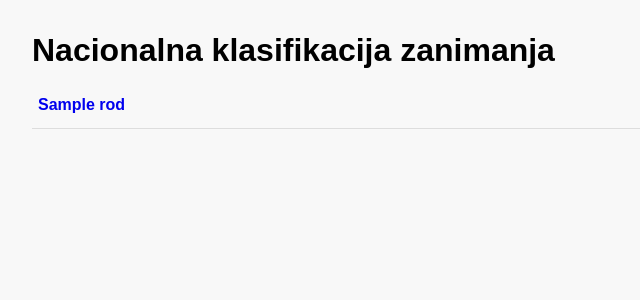
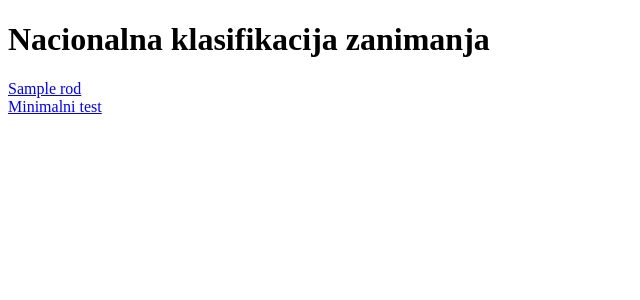
Before and after one commit to gluncic/NKZ10, a Python web app: template templates/index.html in a window 1280 px wide. Shown: the top 300 px of the page, without its empty margins (0-640 px from the left). Run offline with Jinja, Linux system fonts and the light colour scheme; the template is opened without the code that fills it: most values are stand-ins (such as "Sample title", 1, 10 or a date in 2020); some libraries are stand-ins or nearby versions.

Commit message:
Update index.html

```diff
--- a/templates/index.html
+++ b/templates/index.html
@@ -3,6 +3,8 @@
 <head>
     <meta charset="UTF-8">
     <title>NKZ – Zanimanja</title>
+    <!-- Dodajemo meta tag za CSP kako bismo dozvolili inline skripte i skripte s unpkg.com -->
+    <meta http-equiv="Content-Security-Policy" content="default-src 'self' https://unpkg.com; script-src 'self' 'unsafe-inline' https://unpkg.com;">
     <style>
         body { font-family: sans-serif; margin: 2em; background: #f8f8f8; }
         .blok { margin-bottom: 12px; padding-bottom: 8px; border-bottom: 1px solid #ddd; }
@@ -15,7 +17,7 @@
     <h1>Nacionalna klasifikacija zanimanja</h1>
     {% for item in rods %}
         <div class="blok" id="rod-{{ item.encoded }}">
-            <a href="javascript:void(0)"
+            <a href="#" onclick="console.log('Clicked rod: {{ item.rod }}');"
                hx-get="/skupine/{{ item.encoded }}"
                hx-target="#rod-{{ item.encoded }}"
                hx-swap="outerHTML">
@@ -24,9 +26,13 @@
         </div>
     {% endfor %}
 
+    <!-- Minimalni test htmx link -->
+    <div class="blok" id="test">
+      <a href="#" hx-get="/test" hx-target="#test" hx-swap="outerHTML">Minimalni test</a>
+    </div>
+
     <!-- Učitavanje htmx skripte na kraju stranice -->
     <script src="https://unpkg.com/htmx.org@1.9.2"></script>
-    <!-- Test: ispis htmx objekt u konzolu -->
     <script>
       console.log("htmx:", window.htmx);
     </script>
```
